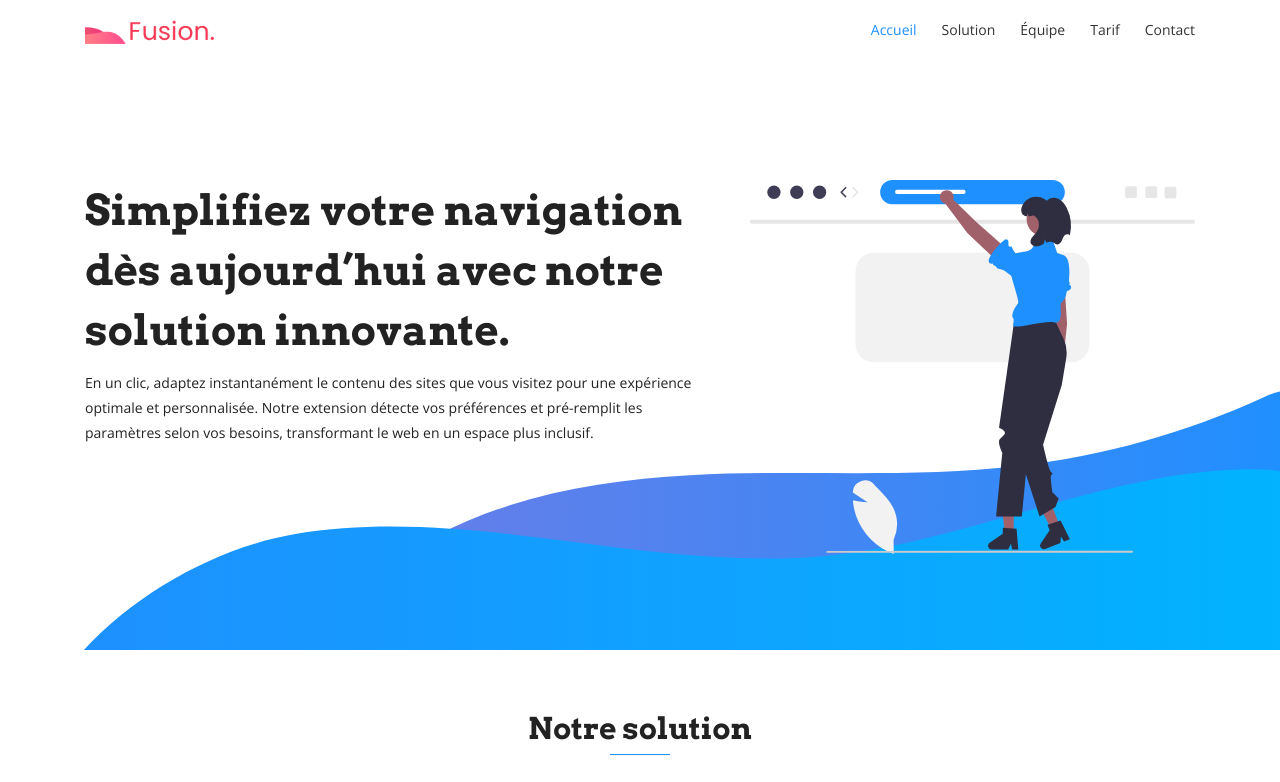
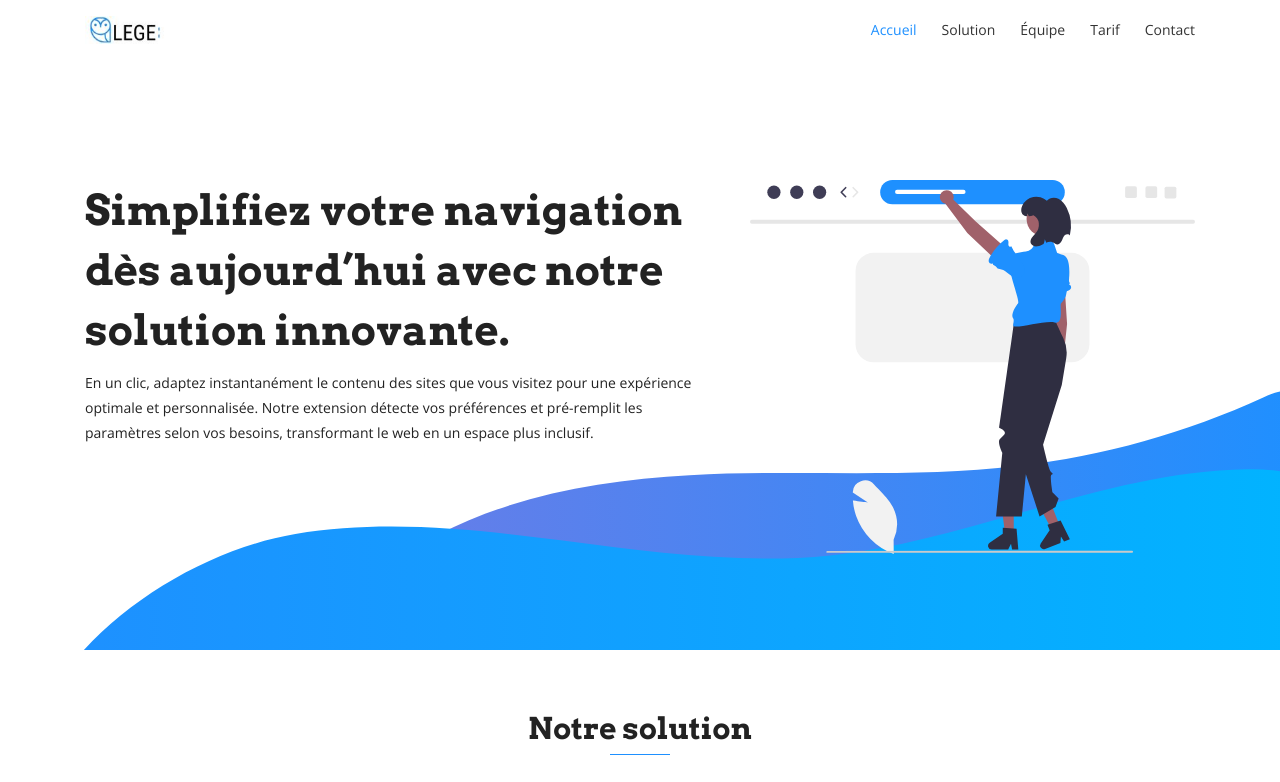
Before and after one commit to MaksimLsk/LEGE-, a website: page index.html in a window 1280 px wide. Shown: the top 782 px of the page. Drawn offline with nearby package versions, Linux system fonts and the light colour scheme; files whose address does not match are found by name.

Commit message:
logo added

```diff
--- a/index.html
+++ b/index.html
@@ -35,7 +35,7 @@
     <nav class="navbar navbar-expand-md bg-inverse fixed-top scrolling-navbar">
       <div class="container">
         <!-- Brand and toggle get grouped for better mobile display -->
-        <a href="index.html" class="navbar-brand"><img src="assets/img/logo.png" alt=""></a>
+        <a href="index.html" class="navbar-brand"><img src="assets/img/logo-light-tiny.jpg" alt=""></a>
         <button class="navbar-toggler" type="button" data-toggle="collapse" data-target="#navbarCollapse"
           aria-controls="navbarCollapse" aria-expanded="false" aria-label="Toggle navigation">
           <i class="lni-menu"></i>
@@ -352,7 +352,7 @@
         <div class="row">
           <div class="col-lg-3 col-md-6 col-sm-6 col-xs-6 col-mb-12">
             <div class="widget">
-              <h3 class="footer-logo"><img src="assets/img/logo.png" alt=""></h3>
+              <h3 class="footer-logo"><img src="assets/img/logo-light-tiny.jpg" alt=""></h3>
               <div class="textwidget">
                 <p>Lorem ipsum dolor sit amet, consectetur adipiscing elit. Quisque lobortis tincidunt est, et
                   euismod
```
Also changed, not shown: assets/img/feature/logo-light-tiny.jpg (added).
